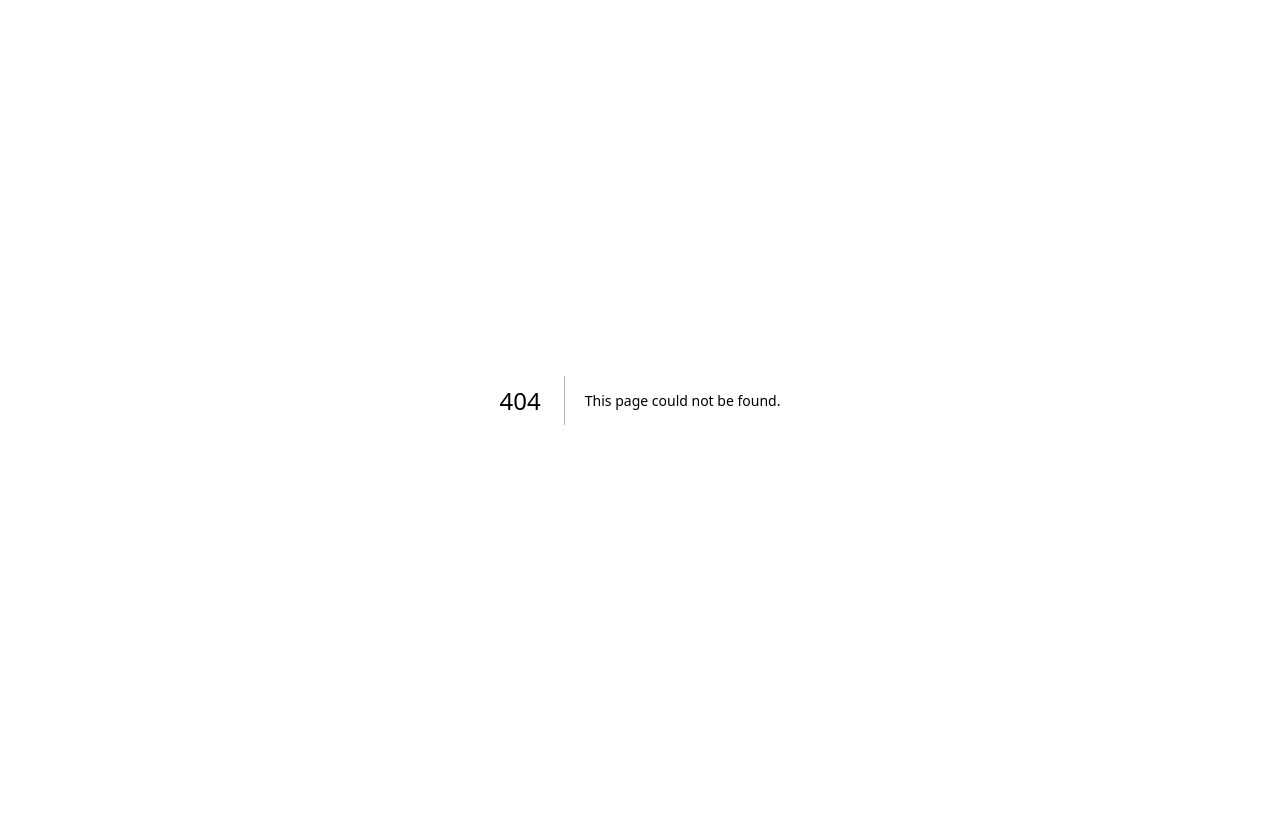
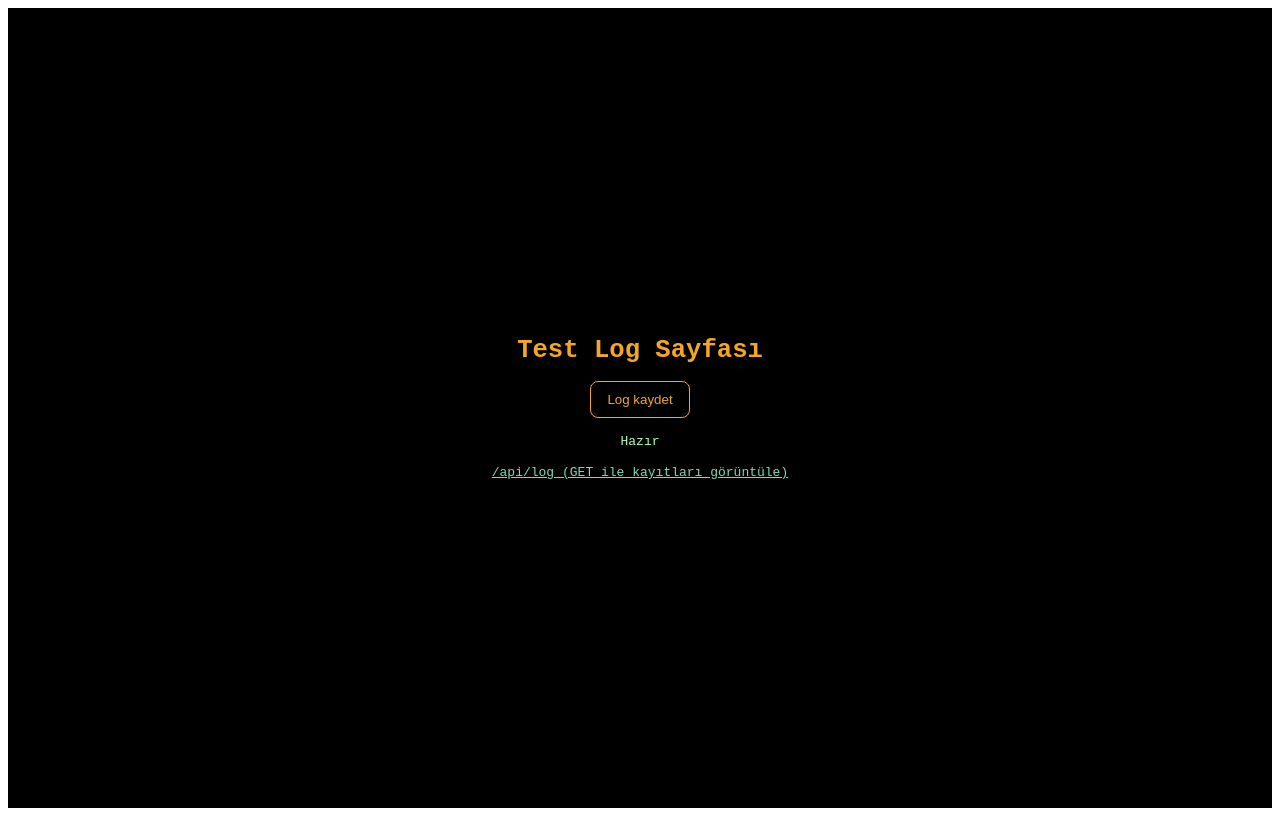
Before and after one commit to ismailkarabulut-lang/theia-cloud-mvp, a Next.js app: page /test-log in a window 1280 px wide. Before the commit this address had no page. Built offline with nearby package versions, Linux system fonts and the light colour scheme.

Commit message:
Create test-log.tsx

```diff
--- /dev/null
+++ b/pages/test-log.tsx
@@ -0,0 +1,81 @@
+// pages/test-log.tsx
+import React, { useState } from 'react';
+
+export default function TestLog() {
+  const [status, setStatus] = useState<string>('Hazır');
+
+  async function sendLog() {
+    setStatus('Gönderiliyor…');
+
+    try {
+      const res = await fetch('/api/log', {
+        method: 'POST',
+        headers: { 'Content-Type': 'application/json' },
+        body: JSON.stringify({
+          mood: 'focused',
+          state_of_mind: 'deep flow',
+          content: 'TestLog sayfasından deneme kaydı',
+          tags: ['test', 'deploy', 'supabase'],
+          audio_url: null,
+        }),
+      });
+
+      const data = await res.json();
+      setStatus(`Sonuç: ${JSON.stringify(data)}`);
+    } catch (err: any) {
+      setStatus(`Hata: ${err?.message ?? 'bilinmeyen'}`);
+    }
+  }
+
+  return (
+    <main
+      style={{
+        display: 'flex',
+        alignItems: 'center',
+        justifyContent: 'center',
+        height: '100vh',
+        backgroundColor: '#000',
+        color: '#f5a623',
+        fontFamily: 'monospace',
+        gap: '16px',
+        flexDirection: 'column',
+      }}
+    >
+      <h1 style={{ fontSize: '1.6rem', margin: 0 }}>Test Log Sayfası</h1>
+
+      <button
+        onClick={sendLog}
+        style={{
+          padding: '10px 16px',
+          borderRadius: 8,
+          border: '1px solid #f5a623',
+          background: 'transparent',
+          color: '#f5a623',
+          cursor: 'pointer',
+        }}
+      >
+        Log kaydet
+      </button>
+
+      <code
+        style={{
+          maxWidth: 800,
+          whiteSpace: 'pre-wrap',
+          wordBreak: 'break-word',
+          color: '#b2ffb2',
+          textAlign: 'center',
+        }}
+      >
+        {status}
+      </code>
+
+      <a
+        href="/api/log"
+        style={{ color: '#7bdcb5', textDecoration: 'underline' }}
+        title="Kayıtları GET ile görüntüle"
+      >
+        /api/log (GET ile kayıtları görüntüle)
+      </a>
+    </main>
+  );
+}
```
